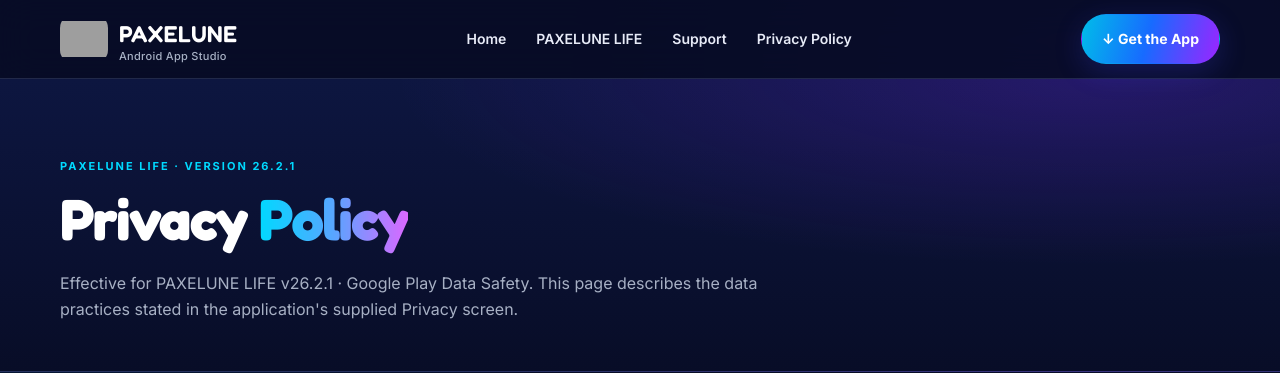
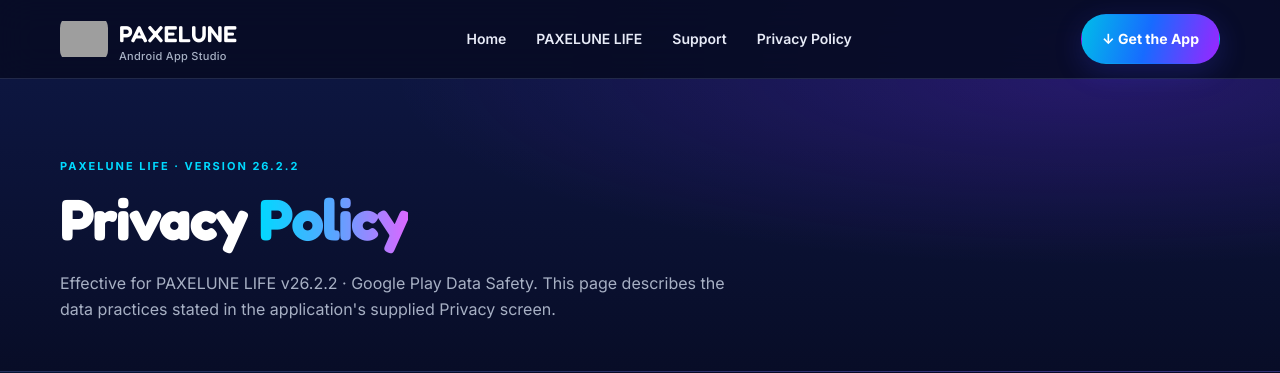
Before and after one commit to paxelune/paxelune-website, a plain HTML site: page privacy-policy.html in a window 1280 px wide. Shown: the top 373 px of the page. Drawn offline with Linux system fonts and the light colour scheme; grey boxes are pictures that could not be loaded.

Commit message:
Upload PAXELUNE website

```diff
--- a/privacy-policy.html
+++ b/privacy-policy.html
@@ -11,7 +11,7 @@
 <a class="nav-cta" data-play-store href="#coming-soon">↓ Get the App</a>
 </div></header>
 
-<main><section class="page-hero"><div class="container"><div class="kicker">PAXELUNE LIFE · VERSION 26.2.1</div><h1>Privacy <span class="gradient-text">Policy</span></h1><p>Effective for PAXELUNE LIFE v26.2.1 · Google Play Data Safety. This page describes the data practices stated in the application's supplied Privacy screen.</p></div></section>
+<main><section class="page-hero"><div class="container"><div class="kicker">PAXELUNE LIFE · VERSION 26.2.2</div><h1>Privacy <span class="gradient-text">Policy</span></h1><p>Effective for PAXELUNE LIFE v26.2.2 · Google Play Data Safety. This page describes the data practices stated in the application's supplied Privacy screen.</p></div></section>
 <section class="content-wrap"><div class="container">
 <div class="content-card"><h2>1. Data You Create &amp; Optional Google Sign-In</h2><p>PAXELUNE LIFE stores personal records that you actively create: Tasks, Planner Events, Life Goals, Habits, Reminders, Journal entries, Notes (including optional photo attachments), Finance accounts/transactions/budgets/savings goals, Wellness &amp; Medical Checkup notes, and Focus sessions.</p><p>Full offline use requires no account. If you choose Sign in with Google (via Firebase Authentication &amp; Android Credential Manager), we process your Google UID, display name, email address, and profile photo URL solely for authentication and per-user data isolation.</p><p>Your optional App Lock PIN is hashed locally with salted PBKDF2 and is never uploaded to the cloud.</p></div>
 <div class="content-card"><h2>2. Internal Storage, Firebase Cloud Firestore &amp; Security</h2><p>By default, all data is stored offline-first in the app's private Internal Storage (isolated Room database &amp; DataStore with allowBackup=false).</p><p>When you sign in with Google, data synchronizes over encrypted HTTPS/TLS to Google Firebase Cloud Firestore protected by strict owner-only Firestore Security Rules (only your authenticated UID can read, write, or delete your documents).</p></div>
```
